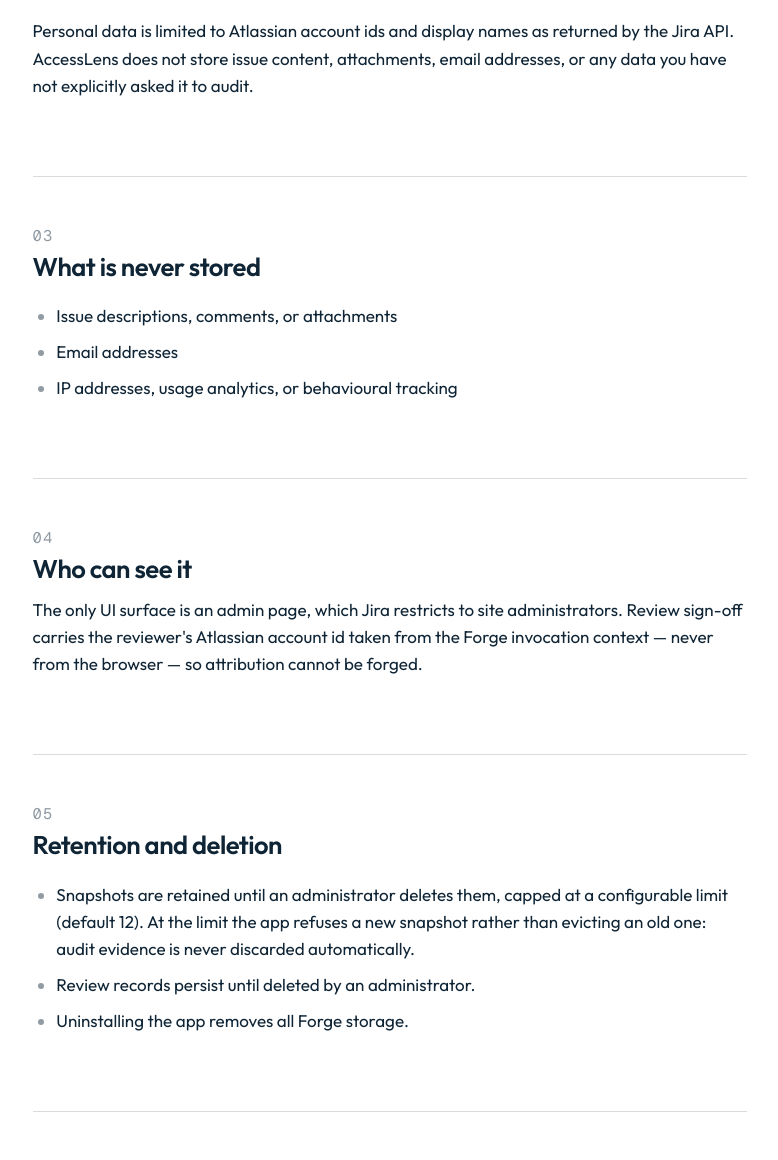
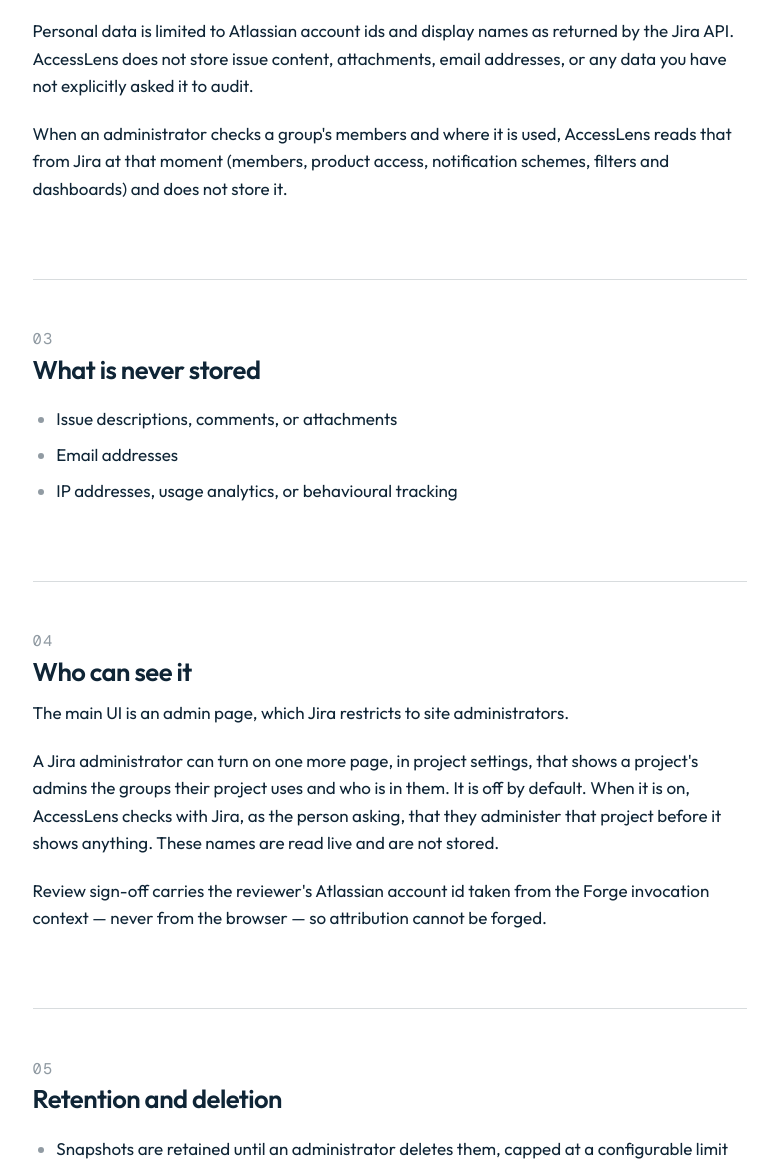
Before and after one commit to keelapps/keelapps.app, a plain HTML site: page accesslens/privacy/index.html in a window 1280 px wide. Shown: the part 1220-2380 px from the top of the page, without its empty margins (332-1110 px from the left). Drawn offline with Linux system fonts and the light colour scheme.

Commit message:
AccessLens privacy and docs: project Groups and members page (#48)
**Before**
The AccessLens for Jira privacy policy, docs index and FAQ said the only UI is an admin page for site administrators.

**After**
They say a site administrator can turn on a project settings page that shows project admins the groups their project uses and who is in them, and that a group's members and other uses are read live and not stored. Last updated 26 November 2026.

**How**
Deliberate legal-text change, matching docs/privacy-policy.md in keelapps/accesslens-for-jira#42, merged with its production deploy.

```diff
--- a/accesslens/privacy/index.html
+++ b/accesslens/privacy/index.html
@@ -110,7 +110,7 @@
              NOT ONE WORD between these sentinels may.
         -->
         <h1>Privacy policy — AccessLens for Jira</h1>
-        <p class="manual__meta">Last updated: <time datetime="2026-09-28">28 September 2026</time></p>
+        <p class="manual__meta">Last updated: <time datetime="2026-11-26">26 November 2026</time></p>
 
         <h2 id="short-version">The short version</h2>
         <p class="manual__lede">
@@ -149,7 +149,7 @@
               </tr>
               <tr>
                 <td>Settings</td>
-                <td>snapshot retention limit, schedule</td>
+                <td>snapshot retention limit, schedule, whether the project page is on</td>
                 <td>app configuration</td>
               </tr>
             </tbody>
@@ -159,6 +159,11 @@
           Personal data is limited to Atlassian account ids and display names as returned
           by the Jira API. AccessLens does not store issue content, attachments, email
           addresses, or any data you have not explicitly asked it to audit.
+        </p>
+        <p>
+          When an administrator checks a group's members and where it is used, AccessLens
+          reads that from Jira at that moment (members, product access, notification
+          schemes, filters and dashboards) and does not store it.
         </p>
 
         <h2 id="what-is-never-stored">What is never stored</h2>
@@ -170,8 +175,17 @@
 
         <h2 id="who-can-see-it">Who can see it</h2>
         <p>
-          The only UI surface is an admin page, which Jira restricts to site
-          administrators. Review sign-off carries the reviewer's Atlassian account id taken
+          The main UI is an admin page, which Jira restricts to site administrators.
+        </p>
+        <p>
+          A Jira administrator can turn on one more page, in project settings, that shows a
+          project's admins the groups their project uses and who is in them. It is off by
+          default. When it is on, AccessLens checks with Jira, as the person asking, that
+          they administer that project before it shows anything. These names are read live
+          and are not stored.
+        </p>
+        <p>
+          Review sign-off carries the reviewer's Atlassian account id taken
           from the Forge invocation context — never from the browser — so attribution
           cannot be forged.
         </p>
--- a/sitemap.xml
+++ b/sitemap.xml
@@ -21,7 +21,7 @@
   <url><loc>https://keelapps.app/accesslens-confluence/docs/</loc><lastmod>2026-11-25</lastmod></url>
   <url><loc>https://keelapps.app/accesslens-confluence/privacy/</loc><lastmod>2026-10-21</lastmod></url>
   <url><loc>https://keelapps.app/accesslens/docs/</loc><lastmod>2026-11-26</lastmod></url>
-  <url><loc>https://keelapps.app/accesslens/privacy/</loc><lastmod>2026-09-29</lastmod></url>
+  <url><loc>https://keelapps.app/accesslens/privacy/</loc><lastmod>2026-11-26</lastmod></url>
   <url><loc>https://keelapps.app/coverage/docs/</loc><lastmod>2026-11-24</lastmod></url>
   <url><loc>https://keelapps.app/coverage/privacy/</loc><lastmod>2026-11-07</lastmod></url>
   <url><loc>https://keelapps.app/curator/docs/</loc><lastmod>2026-09-29</lastmod></url>
```
Also changed, not shown: accesslens/docs/faq/index.html (+2 -2 lines), accesslens/docs/index.html (+5 -0 lines).
